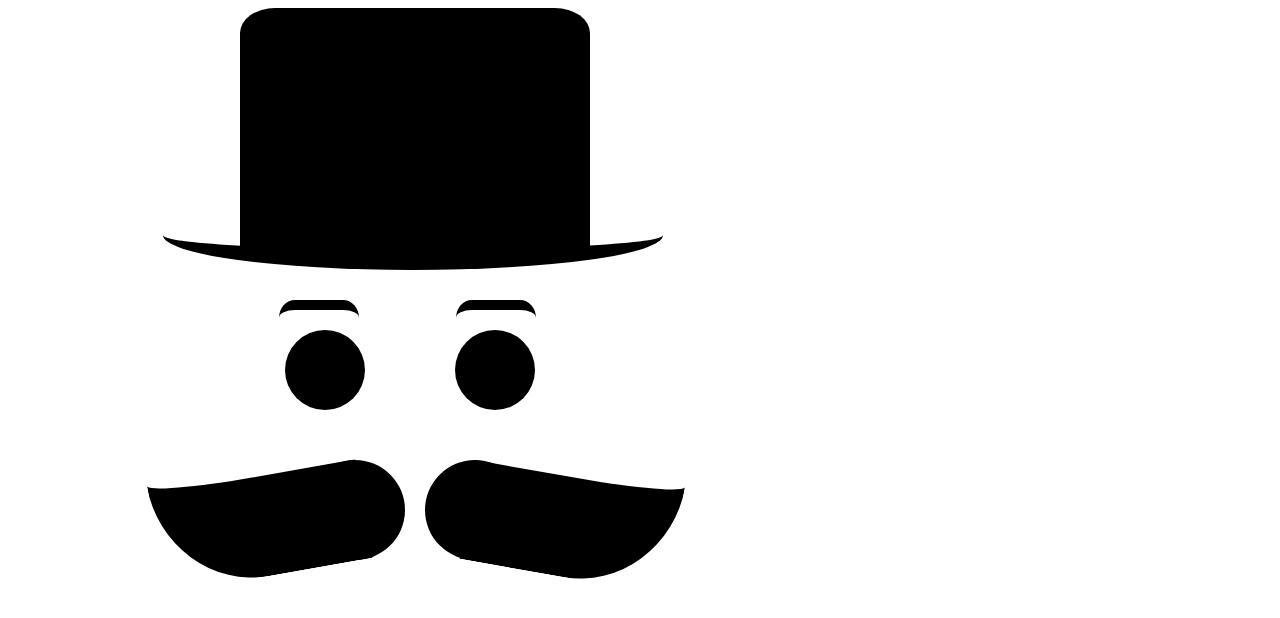
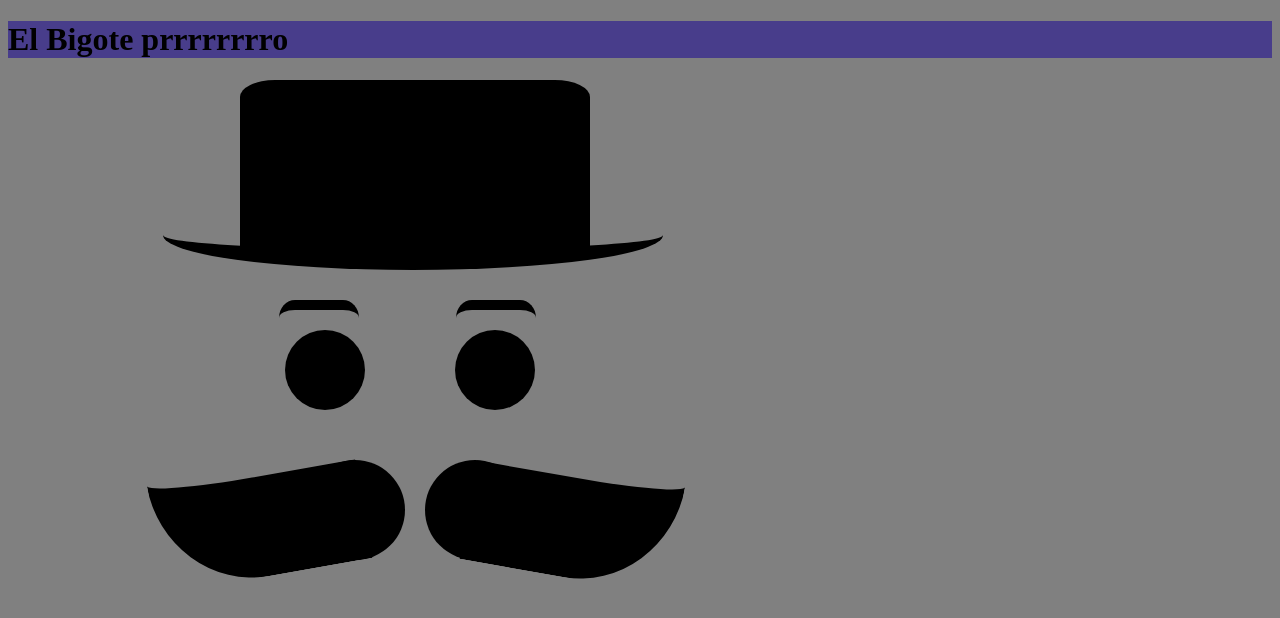
Before and after one commit to Cvega1235/ejemplos, a plain HTML site: page index.html in a window 1280 px wide. Drawn offline with Linux system fonts and the light colour scheme.

Commit message:
Cambio en index y style

```diff
--- a/index.html
+++ b/index.html
@@ -7,6 +7,9 @@
         <link rel="stylesheet" href="style.css">
     </head>
     <body>
+        <header>
+            <h1>El Bigote prrrrrrrro</h1>
+        </header>
         <div class="hat"></div>
         <div class="basehat"></div>
         <div class="eyebrow1"></div>
--- a/style.css
+++ b/style.css
@@ -1,8 +1,14 @@
+body{
+    background-color: gray;
+}
+header{
+    background-color: darkslateblue;
+}
 .hat{
     position: absolute;
     width: 350px;
     left: 240px;
-    border-top: solid 250px currentColor;
+    border-top: solid 170px currentColor;
     border-radius: 10% 10% 0 0;
     color: rgb(0, 0, 0);
 }
```
